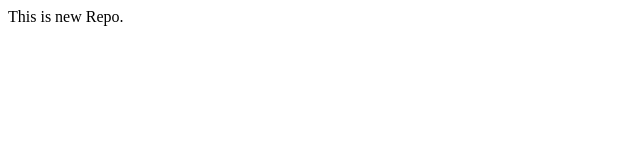
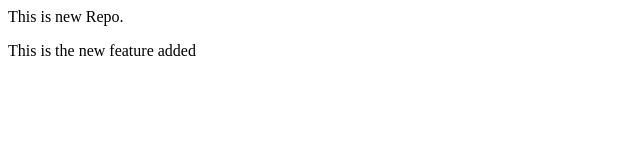
Before and after one commit to Zeeshan-alam748/LocalRepo, a plain HTML site: page index.html in a window 1280 px wide. Shown: the whole page, without its empty margins (0-640 px from the left). Drawn offline with Linux system fonts and the light colour scheme.

Commit message:
New Feature Added

```diff
--- a/index.html
+++ b/index.html
@@ -1 +1,2 @@
 <p>This is new Repo.</p>
+<p>This is the new feature added </p>
```
Also changed, not shown: 1 other file.
